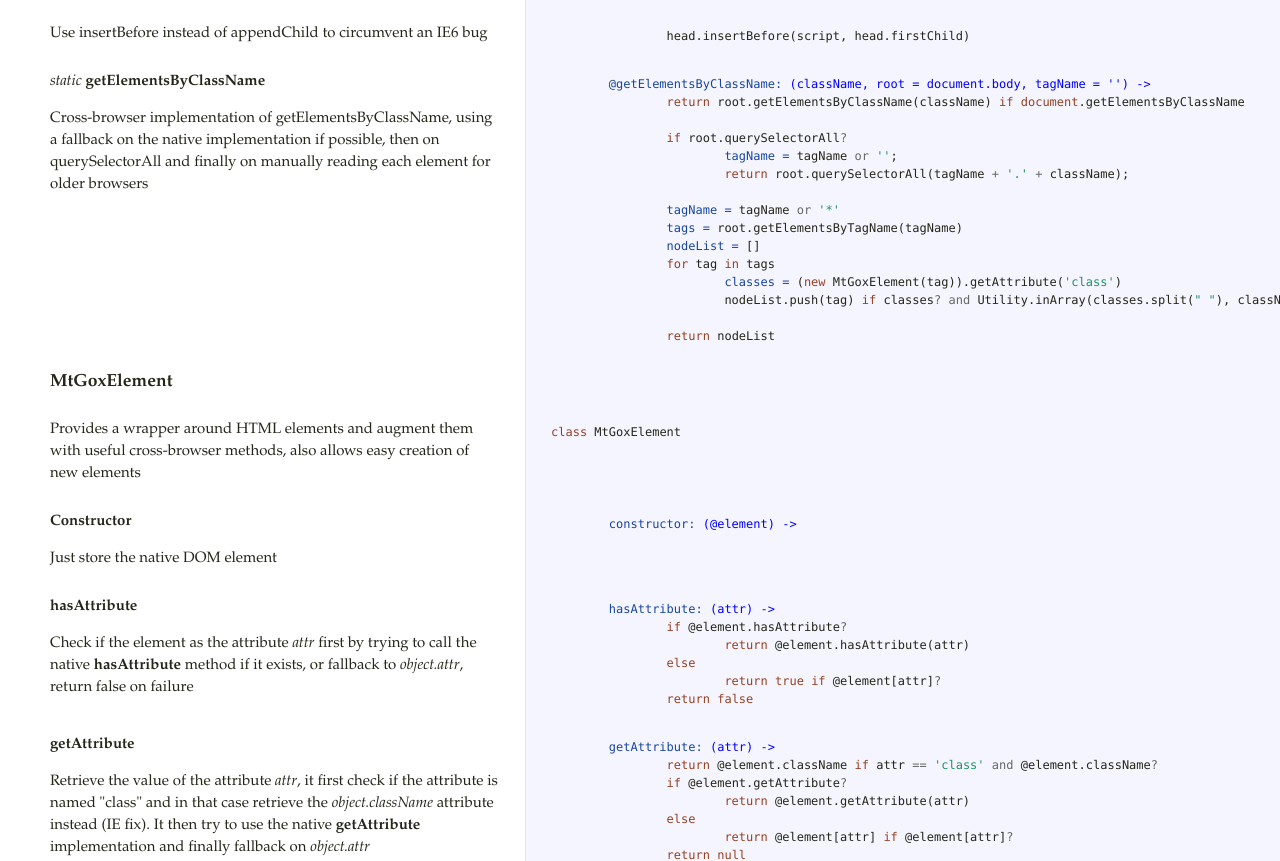
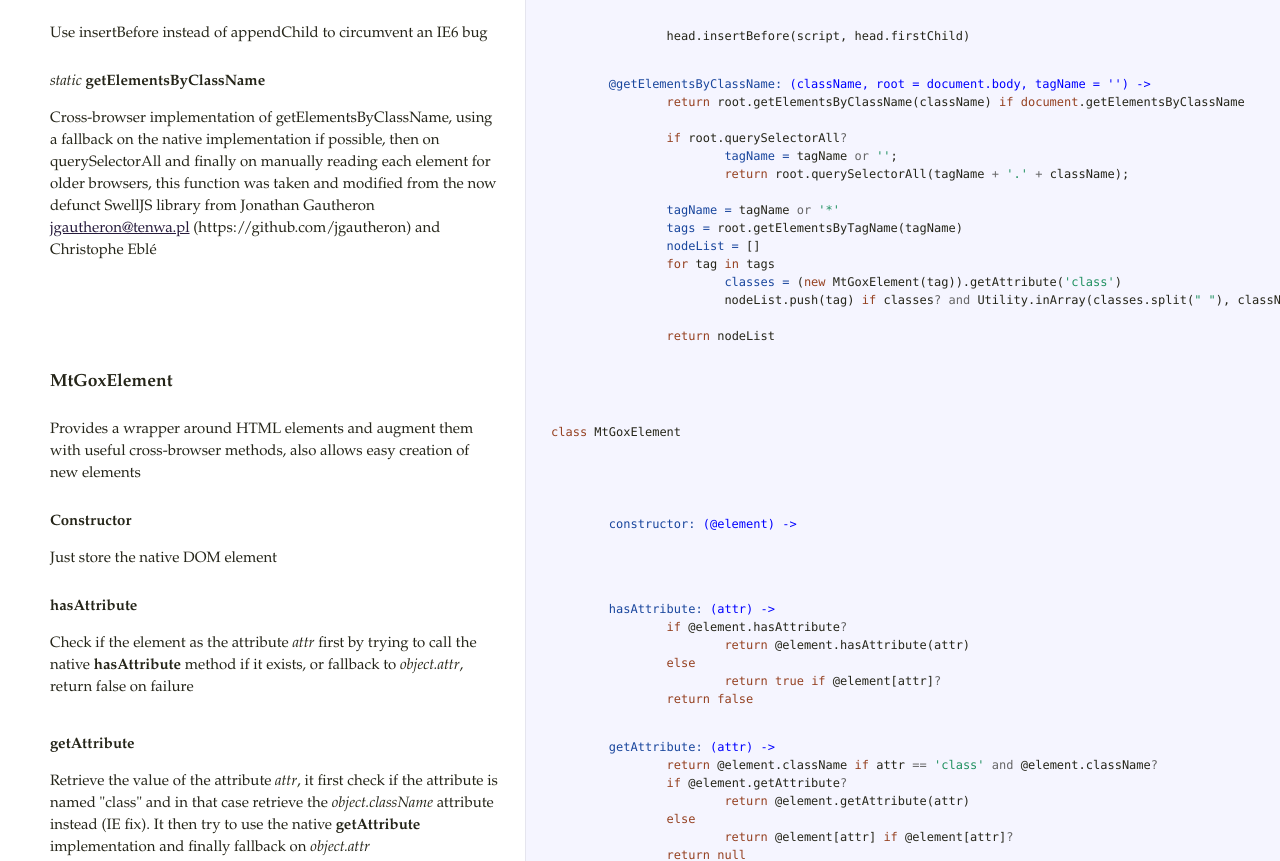
Before and after one commit to MtGox/checkout-button, a website: page docs/mtgox.html in a window 1280 px wide. Shown: the part 1312-2173 px from the top of the page. Drawn offline with Linux system fonts and the light colour scheme.

Commit message:
Updated build

```diff
--- a/docs/mtgox.html
+++ b/docs/mtgox.html
@@ -42,7 +42,9 @@ destroy the element completely before calling the callback</p>             </td>
 
 <p>Cross-browser implementation of getElementsByClassName, using a fallback on the native
 implementation if possible, then on querySelectorAll and finally on manually reading each
-element for older browsers</p>             </td>             <td class="code">               <div class="highlight"><pre>	<span class="vi">@getElementsByClassName: </span><span class="nf">(className, root = document.body, tagName = &#39;&#39;) -&gt;</span>
+element for older browsers, this function was taken and modified from the now defunct
+SwellJS library from Jonathan Gautheron <a href="&#109;&#x61;&#x69;&#108;&#116;&#111;:&#x6A;&#103;&#x61;&#117;&#x74;&#104;&#101;&#x72;o&#110;&#x40;&#116;&#x65;&#x6E;&#119;&#97;&#x2E;&#112;&#x6C;">&#x6A;&#103;&#x61;&#117;&#x74;&#104;&#101;&#x72;o&#110;&#x40;&#116;&#x65;&#x6E;&#119;&#97;&#x2E;&#112;&#x6C;</a> (https://github.com/jgautheron)
+and Christophe Eblé</p>             </td>             <td class="code">               <div class="highlight"><pre>	<span class="vi">@getElementsByClassName: </span><span class="nf">(className, root = document.body, tagName = &#39;&#39;) -&gt;</span>
 		<span class="k">return</span> <span class="nx">root</span><span class="p">.</span><span class="nx">getElementsByClassName</span><span class="p">(</span><span class="nx">className</span><span class="p">)</span> <span class="k">if</span> <span class="nb">document</span><span class="p">.</span><span class="nx">getElementsByClassName</span>
 
 		<span class="k">if</span> <span class="nx">root</span><span class="p">.</span><span class="nx">querySelectorAll</span><span class="o">?</span>
```
Also changed, not shown: dist/js/mtgox.js, dist/js/mtgox.min.js.
